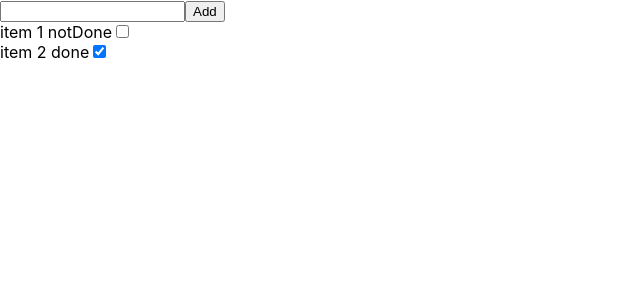
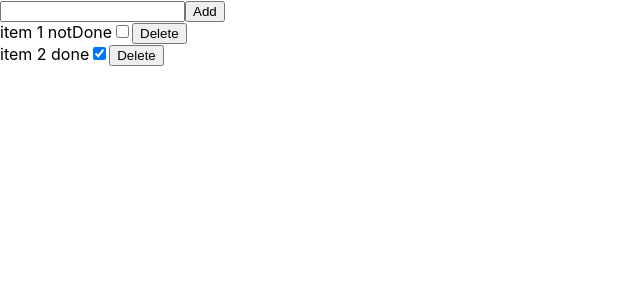
Before and after one commit to evelynyhkim/MERN, a React (Create React App) app in the folder React/my-app/: page / in a window 1280 px wide. Shown: the top 300 px of the page, without its empty margins (0-640 px from the left). Built offline with nearby package versions, Linux system fonts and the light colour scheme.

Commit message:
delete working, but new item left in text box

```diff
--- a/React/my-app/src/App.js
+++ b/React/my-app/src/App.js
@@ -8,7 +8,7 @@ function App() {
 		{txt: "item 1", isDone: false},
 		{txt: "item 2", isDone: true},
 	]
-	/* test test */
+
 	const [itemList, setItemList] = useState(initialItems)
 	const [newItem, setNewItem] = useState({})
 
@@ -35,7 +35,10 @@ function App() {
 		})
 		setItemList(newList)
 	}
-
+	const handleDeleteClick = (idxToDelete) => {
+		let newList = itemList.filter((item, idx) => idx !== idxToDelete)
+		setItemList(newList)
+	}
 	return (
 		<>
 			<form onSubmit={handleItemSubmit}>
@@ -51,6 +54,13 @@ function App() {
 							{item.txt} {item.isDone ? "done" : "notDone"}
 						</label>
 						<input checked={item.isDone} onChange={(e) => handleDoneToggle(e, idx)} id={idx} type="checkbox" />
+						<button
+							onClick={(e) => {
+								handleDeleteClick(idx)
+							}}
+						>
+							Delete
+						</button>
 					</div>
 				)
 			})}
```
